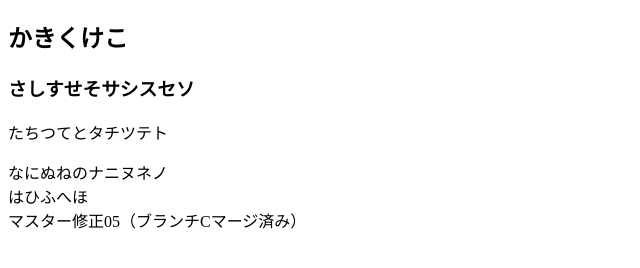
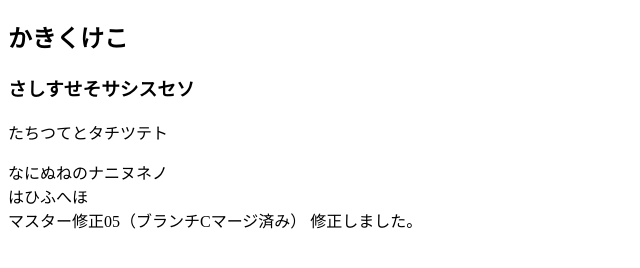
Before and after one commit to Akemiposi/firstTest, a plain HTML site: page index.html in a window 1280 px wide. Shown: the part 70-338 px from the top of the page, without its empty margins (0-640 px from the left). Drawn offline with Linux system fonts and the light colour scheme.

Commit message:
修正しました

```diff
--- a/index.html
+++ b/index.html
@@ -13,6 +13,7 @@
     <div>はひふへほ</div>
 
 マスター修正05（ブランチCマージ済み）
+修正しました。
 
 </body>
 </html>
```
